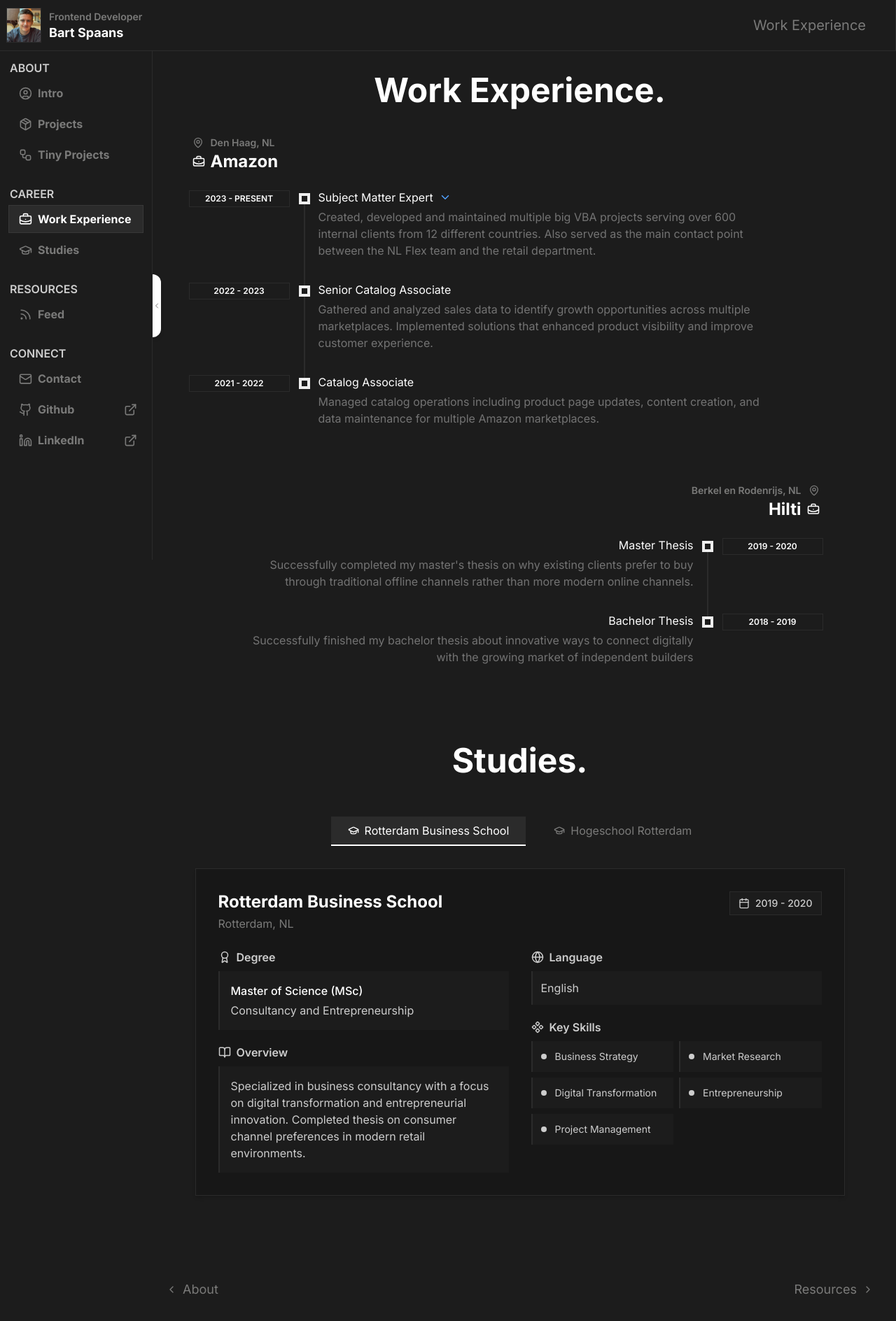
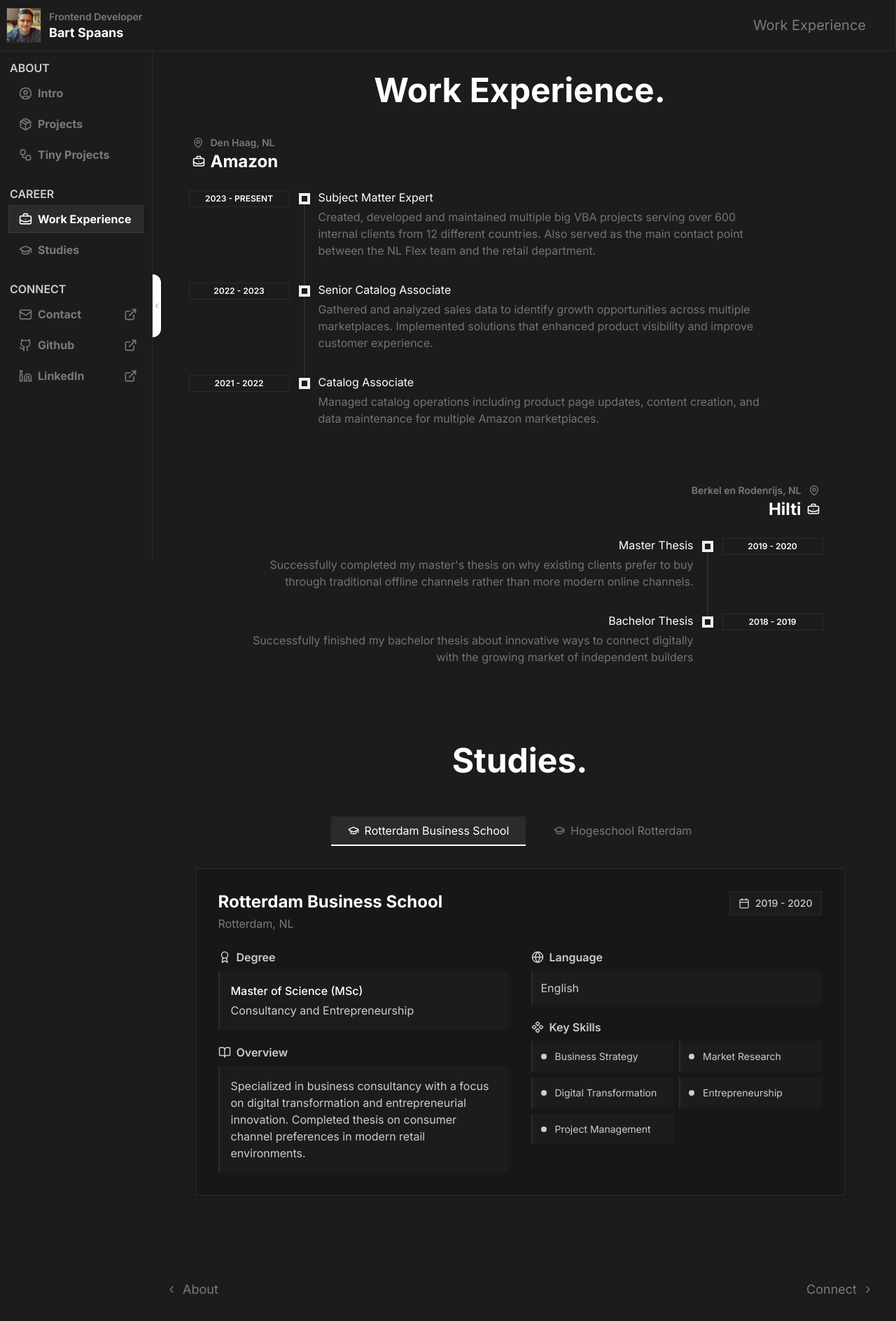
Before and after one commit to spaansba/Portfolio, a Next.js app: page /career in a window 1280 px wide. Shown: the whole page at 70% size. Built offline with nearby package versions, Linux system fonts and the light colour scheme.

Commit message:
fixed connect buttons

```diff
--- a/src/app/_components/Navigation/NavigationItem.tsx
+++ b/src/app/_components/Navigation/NavigationItem.tsx
@@ -25,7 +25,11 @@
       isMobileSidebarAction.toggleMobileSidebarOpen(false)
     }
     navigationActions.setSelectedPage(page)
-    goToPageOrScroll(page.hash, page.path)
+    if (page.isOutsideLink && page.onMouseDown) {
+      page.onMouseDown()
+    } else {
+      goToPageOrScroll(page.hash, page.path)
+    }
   }
 
   return (
--- a/src/app/career/WorkExperience/TimelinePosition.tsx
+++ b/src/app/career/WorkExperience/TimelinePosition.tsx
@@ -38,7 +38,7 @@
         </div>
         {hasMultipleParagraphs ? (
           <button
-            className="text-white flex flex-row gap-2 items-center"
+            className="text-white flex flex-row gap-2 items-center cursor-pointer"
             aria-label={`Show more information about ${position.jobTitle}`}
             onMouseDown={() => setIsInfoExpanded(!isInfoExpanded)}
           >
--- a/src/app/career/studies/StudiesTabSelector.tsx
+++ b/src/app/career/studies/StudiesTabSelector.tsx
@@ -10,13 +10,13 @@
 
 function StudiesTabSelector({ activeIndex, setActiveIndex, studies }: StudiesTabSelector) {
   return (
-    <div className="flex flex-wrap gap-4 justify-center mb-8">
+    <div className="flex flex-wrap gap-4 justify-center mb-8 ">
       {studies.map((study, index) => (
         <button
           key={study.institution}
           aria-label={`Go to ${study.institution}`}
           onClick={() => setActiveIndex(index)}
-          className={`py-2 px-4 md:px-6  transition-all duration-300 flex items-center gap-2 border-b-2 border-transparent
+          className={`py-2 px-4 md:px-6 cursor-pointer transition-all duration-300 flex items-center gap-2 border-b-2 border-transparent
               ${
                 activeIndex === index
                   ? "bg-TertiaryGray text-white  border-white"
--- a/src/data/NavigationData.ts
+++ b/src/data/NavigationData.ts
@@ -73,7 +73,10 @@
     id: "connect-10",
     name: "Contact",
     icon: Mail,
-    isOutsideLink: false,
+    onMouseDown: () => {
+      window.open("mailto:bartspaans96@gmail.com", "_blank")
+    },
+    isOutsideLink: true,
   },
   {
     id: "connect-20",
--- a/src/data/WorkExperience.ts
+++ b/src/data/WorkExperience.ts
@@ -32,7 +32,6 @@
         endYear: "present",
         extraInfo: [
           "Created, developed and maintained multiple big VBA projects serving over 600 internal clients from 12 different countries. Also served as the main contact point between the NL Flex team and the retail department.",
-          "asdasdasd",
         ],
       },
       {
--- a/src/stores/NavigationListStore.ts
+++ b/src/stores/NavigationListStore.ts
@@ -20,7 +20,7 @@
   pages: NavigationList
 }
 
-const categoryOrder = ["about", "career", "resources", "connect"] as const
+const categoryOrder = ["about", "career", "connect"] as const
 type CategoryType = (typeof categoryOrder)[number]
 
 type NavigationList = {
@@ -32,7 +32,7 @@
   pages: {
     about: aboutList,
     career: careerList,
-    resources: resourcesList,
+    // resources: resourcesList,
     connect: connectList,
   },
   selectedPage: aboutList[0],
@@ -85,7 +85,7 @@
     },
     getPageBasedOnHash: (hash: string) => {
       const { pages } = get()
-      const flattenedPages = [...pages.about, ...pages.career, ...pages.resources, ...pages.connect]
+      const flattenedPages = [...pages.about, ...pages.career, ...pages.connect]
       const pageIndex = flattenedPages.findIndex((item) => item.hash === hash)
 
       return flattenedPages[pageIndex]
--- a/types/NavigationListItem.ts
+++ b/types/NavigationListItem.ts
@@ -4,7 +4,7 @@
   id: string
   name: string
   icon: LucideIcon
-  onMouseDown?: (item: NavigationPageItem) => void
+  onMouseDown?: () => void
   isOutsideLink: boolean
   path?: string
   hash?: string
```
